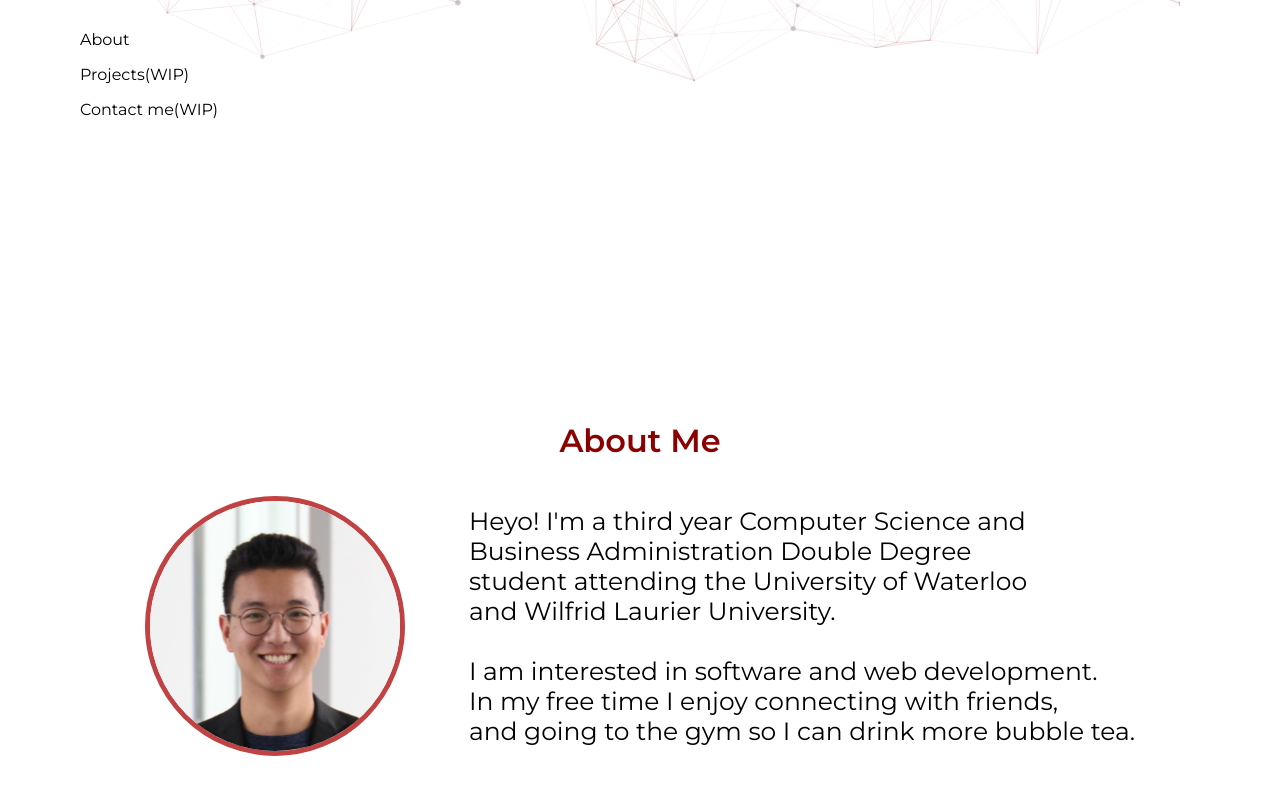
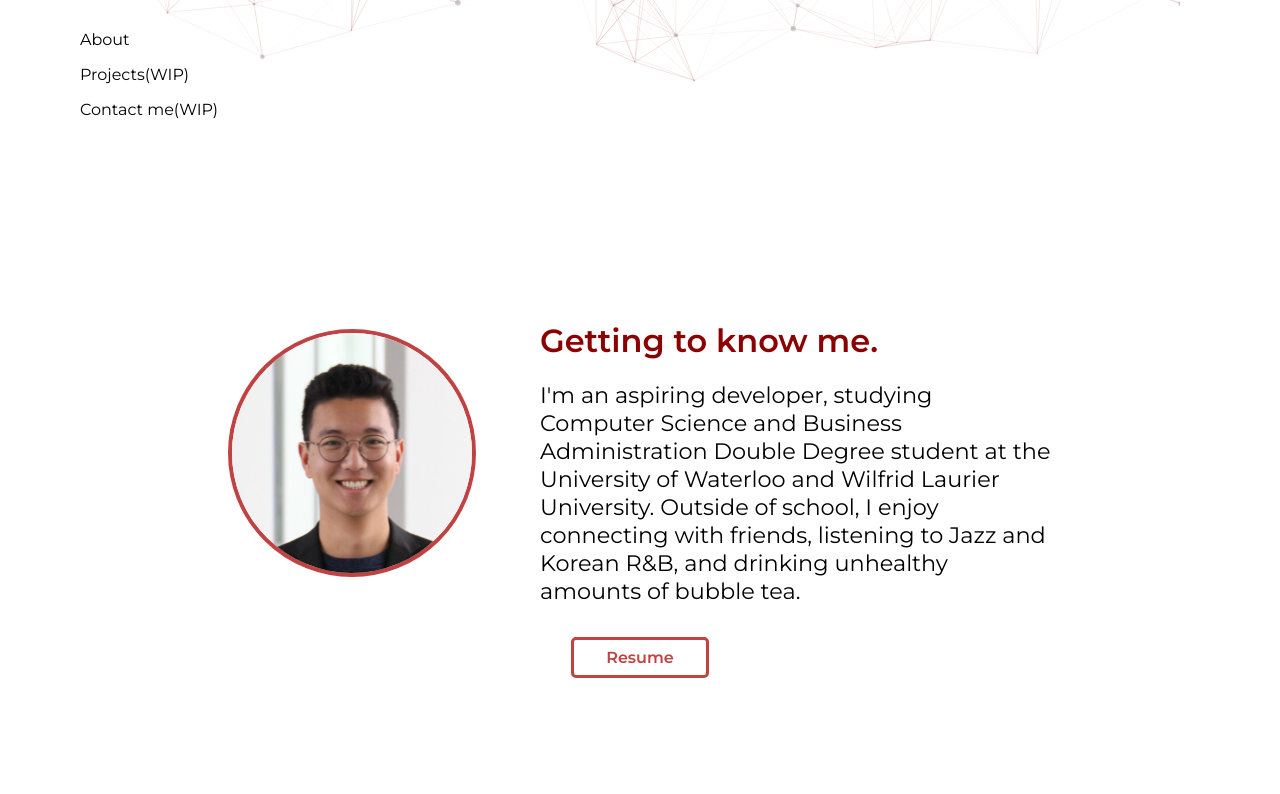
Before and after one commit to liu-jeffrey/personal-site, a Vue app: page /#/ in a window 1280 px wide. Shown: the part 615-1409 px from the top of the page. Built offline with nearby package versions, Linux system fonts and the light colour scheme.

Commit message:
change blurb, add resume link

```diff
--- a/src/components/AboutMe.vue
+++ b/src/components/AboutMe.vue
@@ -1,18 +1,19 @@
 <template>
-  <div class="aboutMe">
-    <h1 style="color: #8B0000">About Me</h1>
+  <div class="biggerContent">
     <div class="content">
-      <img src="../assets/me2.jpg" height="250">
-      <p>Heyo! I'm a third year Computer Science and
-        <br>Business Administration Double Degree
-        <br>student attending the University of Waterloo
-        <br>and Wilfrid Laurier University.
-        <br>
-        <br>I am interested in software and web development.
-        <br>In my free time I enjoy connecting with friends,
-        <br>and going to the gym so I can drink more bubble tea.
-      </p>
+      <img src="../assets/me2.jpg" />
+      <div class="aboutMe">
+        <h1 style="color: #8B0000">Getting to know me.</h1>
+        <p>
+          I'm an aspiring developer, studying Computer Science and
+          Business Administration Double Degree student at the University of
+          Waterloo and Wilfrid Laurier University. Outside of school, I enjoy
+          connecting with friends, listening to Jazz and Korean R&B, and
+          drinking unhealthy amounts of bubble tea.
+        </p>
+      </div>
     </div>
+    <a href="google.com" id="resume">Resume</a>
   </div>
 </template>
 
@@ -23,12 +24,20 @@ export default {
 </script>
 
 <style scoped lang="scss">
+.biggerContent {
+  display: flex;
+  flex-direction: column;
+  justify-content: center;
+  align-items: center;
+  height: 80vh;
+}
 .aboutMe {
   display: flex;
   flex-direction: column;
-  height: 100vh;
-  align-items: center;
+  align-items: flex-start;
   justify-content: center;
+  margin-left: 5vw;
+  width: 40vw;
 }
 
 .content {
@@ -39,18 +48,32 @@ export default {
 }
 
 p {
-  font-size: 25px;
+  font-size: 1.4em;
   text-align: left;
-  margin-left: 5vw;
+  margin: 0;
+}
+
+#resume {
+  border: 0.4vh solid #c04242;
+  border-radius: 5px;
+  margin: 4vh;
+  padding: 1vh 4vh;
+  font-family: "montserrat";
+  text-decoration: none;
+  color: #c04242;
+  font-weight: 700;
+
+  &:hover {
+    opacity: 0.7;
+  }
 }
 
 img {
   position: relative;
   border-radius: 50%;
   border: solid;
-  // border-color: rgba(169, 169, 169, 0.459);
   border-color: #c04242;
-  border-width: 5px;
-  // left: 3vw;
+  border-width: 0.6vh;
+  height: 30vh;
 }
 </style>
```
